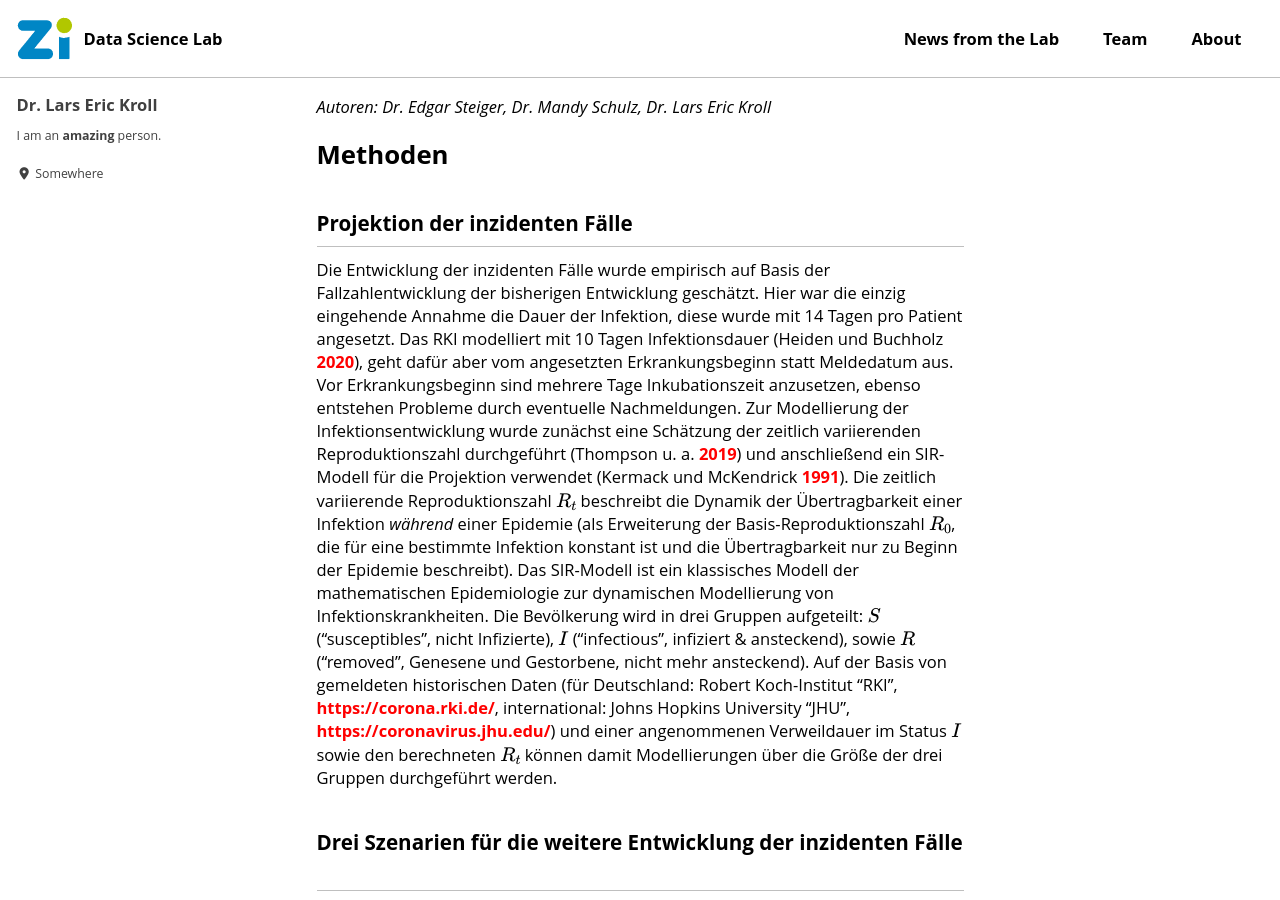
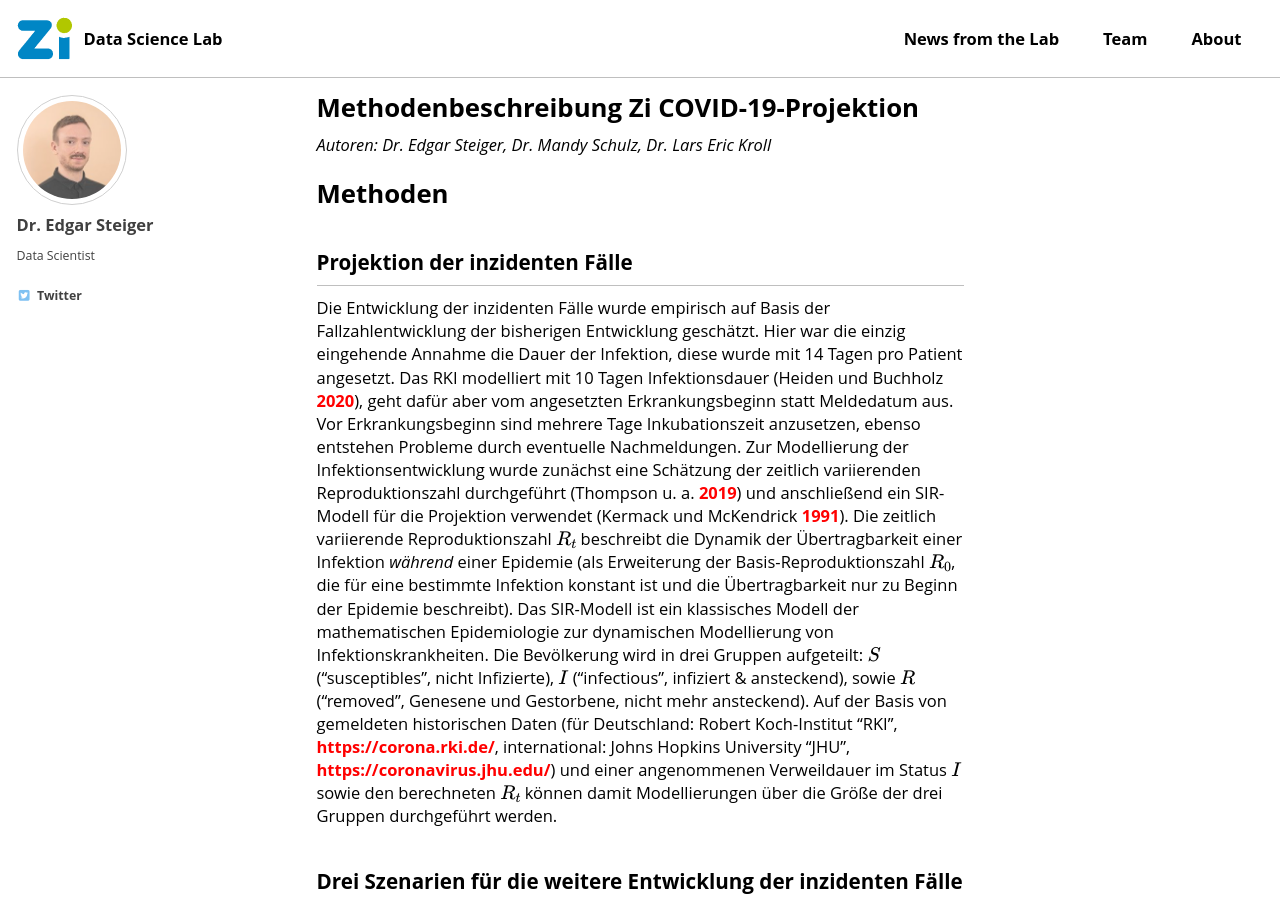
Before and after one commit to zidatalab/zidatalab.github.io, a Jekyll site: the page built from _posts/2020-05-18-Methodenbeschreibung_Projektion_COVID-19.md, in a window 1280 px wide and 900 px high. Built offline with Jekyll 4.4.1, drawn with Linux system fonts in a browser that asks for light colours; cached includes are drawn as plain includes; nearby versions of some CDN libraries; formulas are drawn with MathJax 3; some of the changed text lies outside the part shown.

Commit message:
Update 2020-05-18-Methodenbeschreibung_Projektion_COVID-19.md

```diff
--- a/_posts/2020-05-18-Methodenbeschreibung_Projektion_COVID-19.md
+++ b/_posts/2020-05-18-Methodenbeschreibung_Projektion_COVID-19.md
@@ -1,11 +1,11 @@
 ---
 author: Edgar
-title: Methodenbeschreibung Zi COVID-19-Projektion
-excerpt: ""Wir haben auf Basis der aktuellen verfügbaren Fallzahlen für Deutschland, der aktuellen Bevölkerung sowie der Intensiv-Bettenzahl (ICU) in Deutschland, die für die Versorgung von COVID-19-Patienten zur Verfügung steht, die Zahl der inzidenten und prävalenten Patienten fortgeschrieben und abgeschätzt, wie sich diese Entwicklung auf den ambulanten und stationären Leistungsbedarf auswirkt."
+title: "Methodenbeschreibung Zi COVID-19-Projektion"
+excerpt: "Wir haben auf Basis der aktuellen verfügbaren Fallzahlen für Deutschland, der aktuellen Bevölkerung sowie der Intensiv-Bettenzahl (ICU) in Deutschland, die für die Versorgung von COVID-19-Patienten zur Verfügung steht, die Zahl der inzidenten und prävalenten Patienten fortgeschrieben und abgeschätzt, wie sich diese Entwicklung auf den ambulanten und stationären Leistungsbedarf auswirkt."
 categories: [reports] # Pleaser choose from [news,presentations,articles,projects,reports]
 tags:
   - covid19
-  - german
+  - German
 layout: single
 author_profile: true
 ---
```
